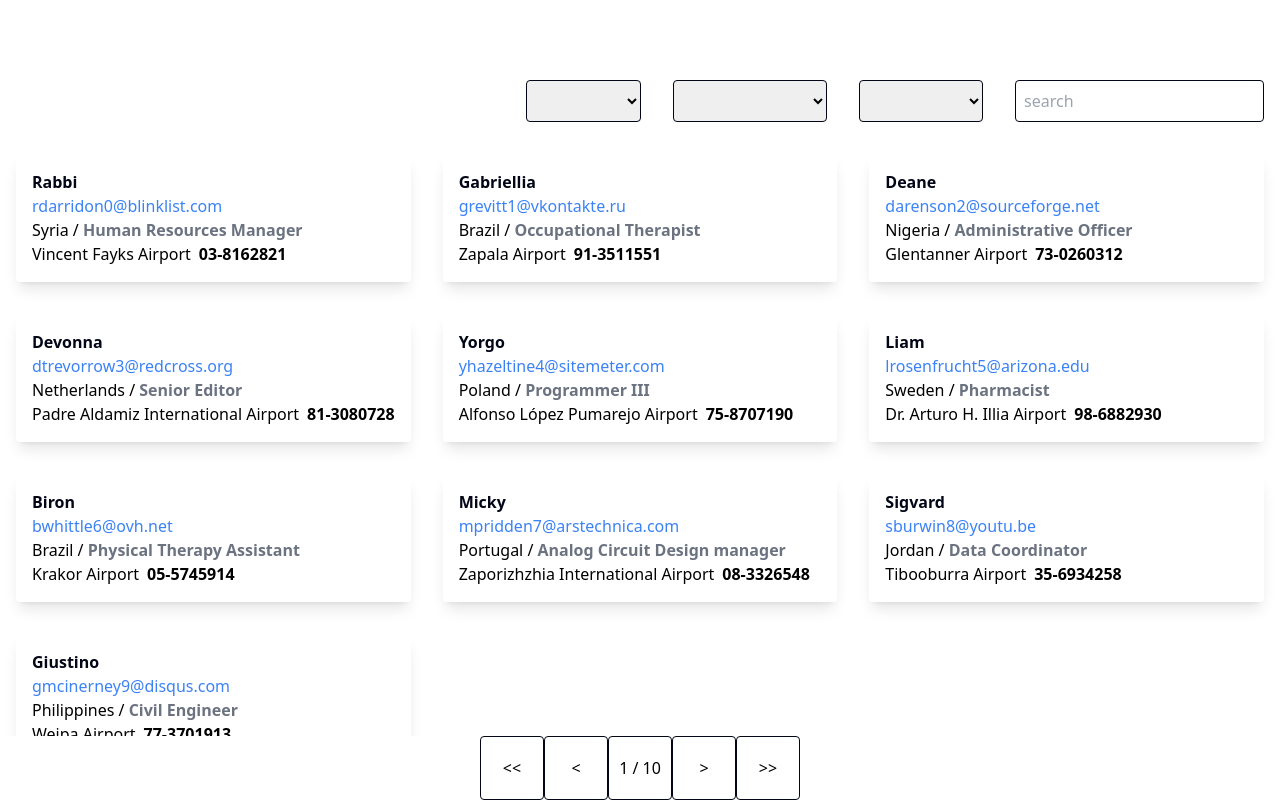
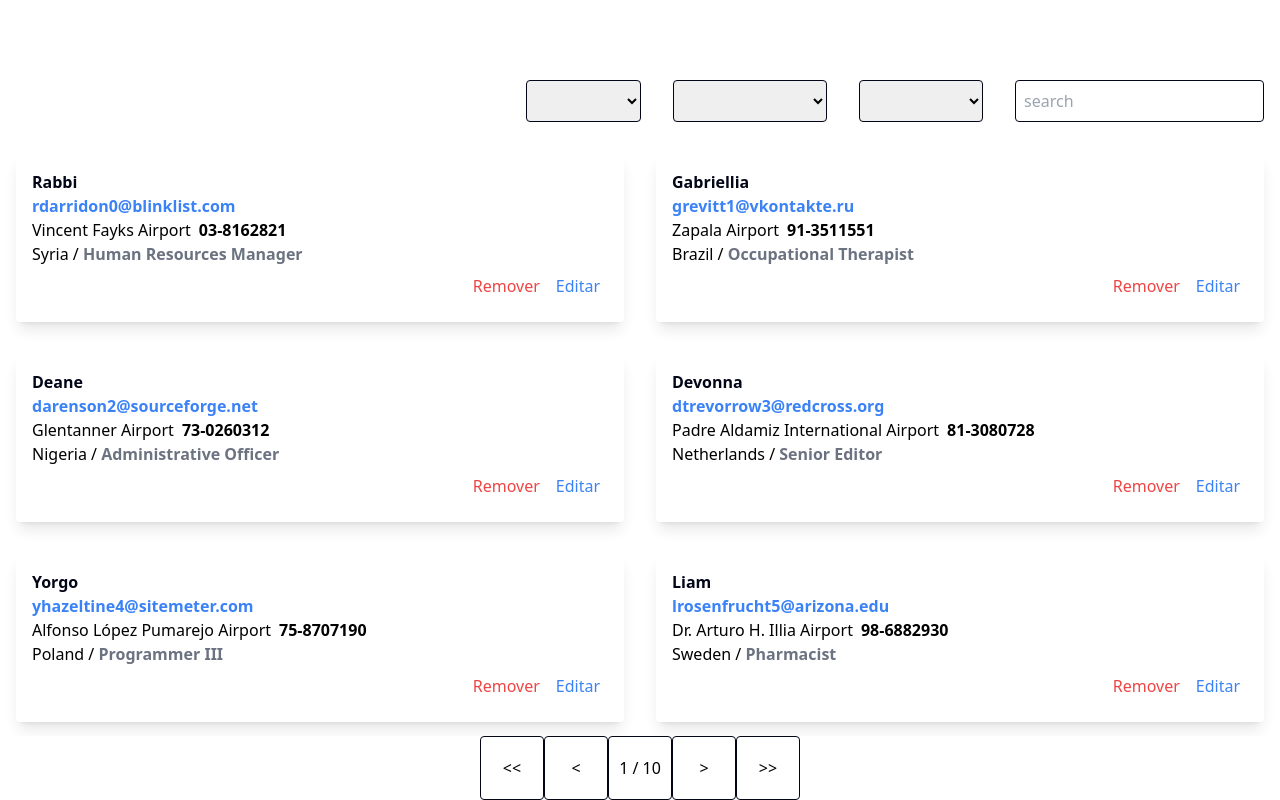
Before and after one commit to dgonzalez870/employee-registration, an Angular app in the folder front-end/: page /employees/list in a window 1280 px wide. Built offline with nearby package versions, Linux system fonts and the light colour scheme.

Commit message:
feat: add events to the cards component

```diff
--- a/front-end/src/app/employees/employees-list/employees-info-card/employees-info-card.component.html
+++ b/front-end/src/app/employees/employees-list/employees-info-card/employees-info-card.component.html
@@ -1,11 +1,19 @@
 <div class="text-slate-950 font-bold">{{ data.name }}</div>
-<div class="text-blue-500">{{ data.email }}</div>
+<div class="text-blue-500 font-bold">{{ data.email }}</div>
+<div>
+  {{ data.document }}<span></span>
+  <span class="font-bold ml-2">{{ data.idCode }}</span>
+</div>
 <div class="flex">
   <div>{{ data.country }}</div>
   &nbsp;/&nbsp;
   <div class="text-gray-500 font-bold">{{ data.jobArea }}</div>
 </div>
-<div>
-  {{ data.document }}<span></span>
-  <span class="font-bold ml-2">{{ data.idCode }}</span>
+<div class="flex justify-end">
+  <button type="button" class="p-2 text-red-500" (click)="onDelete()">
+    Remover
+  </button>
+  <button type="button" class="p-2 text-blue-500" (click)="onEdit()">
+    Editar
+  </button>
 </div>
--- a/front-end/src/app/employees/employees-list/employees-info-card/employees-info-card.component.ts
+++ b/front-end/src/app/employees/employees-list/employees-info-card/employees-info-card.component.ts
@@ -1,8 +1,10 @@
 import {
   ChangeDetectionStrategy,
   Component,
+  EventEmitter,
   HostBinding,
   Input,
+  Output,
 } from '@angular/core';
 
 import { EmployeeInfo } from '../models/employee-info';
@@ -19,4 +21,14 @@ export class EmployeesInfoCardComponent {
   @HostBinding('class') class = 'block';
 
   @Input() data!: EmployeeInfo;
+
+  @Output() action = new EventEmitter<string>();
+
+  onEdit(): void {
+    this.action.emit('edit');
+  }
+
+  onDelete(): void {
+    this.action.emit('delete');
+  }
 }
--- a/front-end/src/app/employees/employees-list/employees-list.component.html
+++ b/front-end/src/app/employees/employees-list/employees-list.component.html
@@ -39,12 +39,13 @@
   />
 </div>
 <div
-  class="cards-container container mx-auto grid gap-8 grid-cols-1 sm:grid-cols-2 md:grid-cols-3 grow"
+  class="cards-container container mx-auto grid gap-8 grid-cols-1 sm:grid-cols-2 grow"
 >
   @for (item of employees$ | async; track $index) {
   <app-employees-info-card
     class="shadow-lg rounded p-4 max-h-30"
     [data]="item"
+    (action)="onCardAction($event, item.id)"
   ></app-employees-info-card>
   }
 </div>
--- a/front-end/src/app/employees/employees-list/employees-list.component.ts
+++ b/front-end/src/app/employees/employees-list/employees-list.component.ts
@@ -112,4 +112,15 @@ export class EmployeesListComponent implements OnInit, OnDestroy {
       },
     });
   }
+
+  onCardAction(action: string, id: number): void {
+    if (action === 'delete') {
+      // Handle delete action
+      alert('delete');
+    }
+
+    if (action === 'edit') {
+      this.router.navigate([`/employees/edit/${id}`]);
+    }
+  }
 }
```
